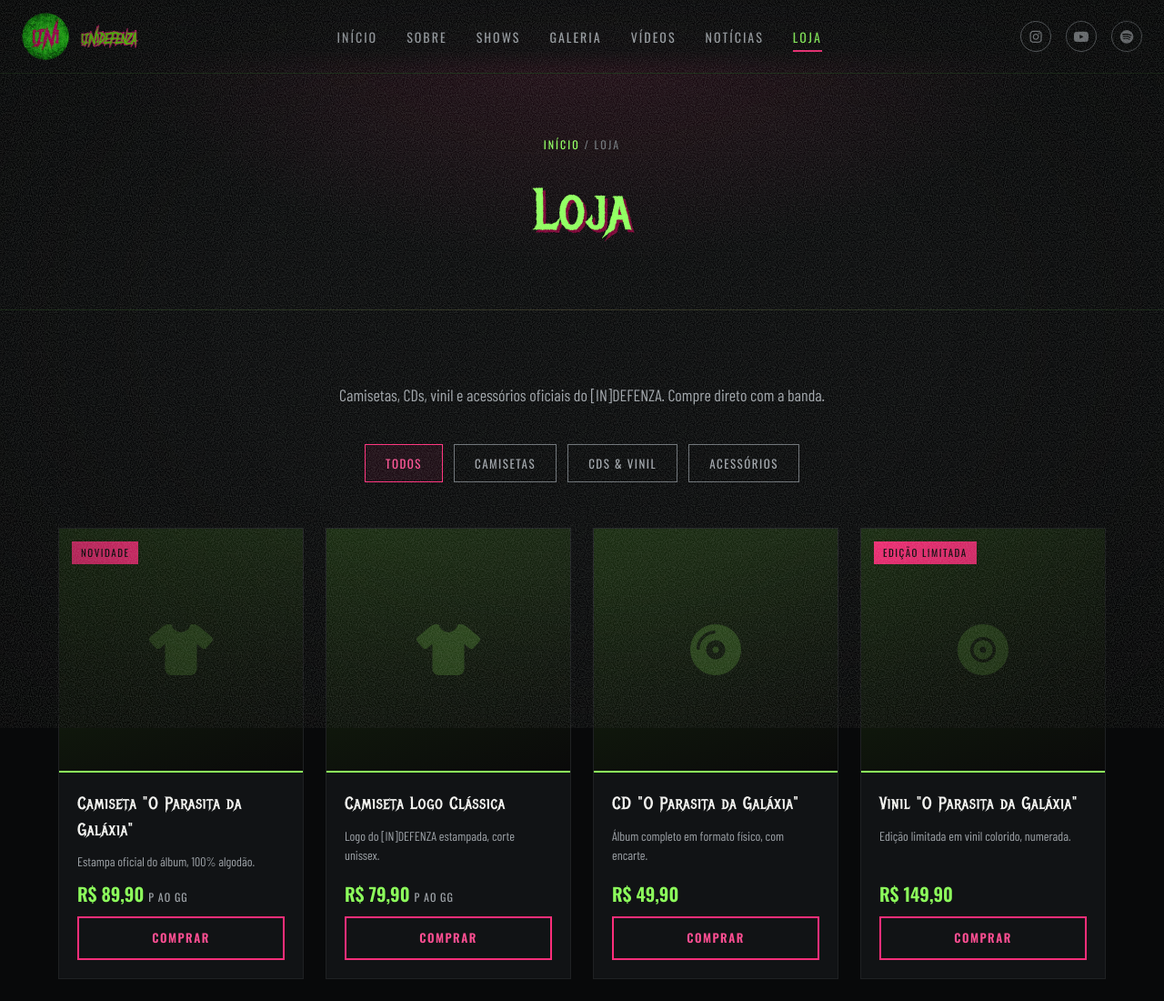
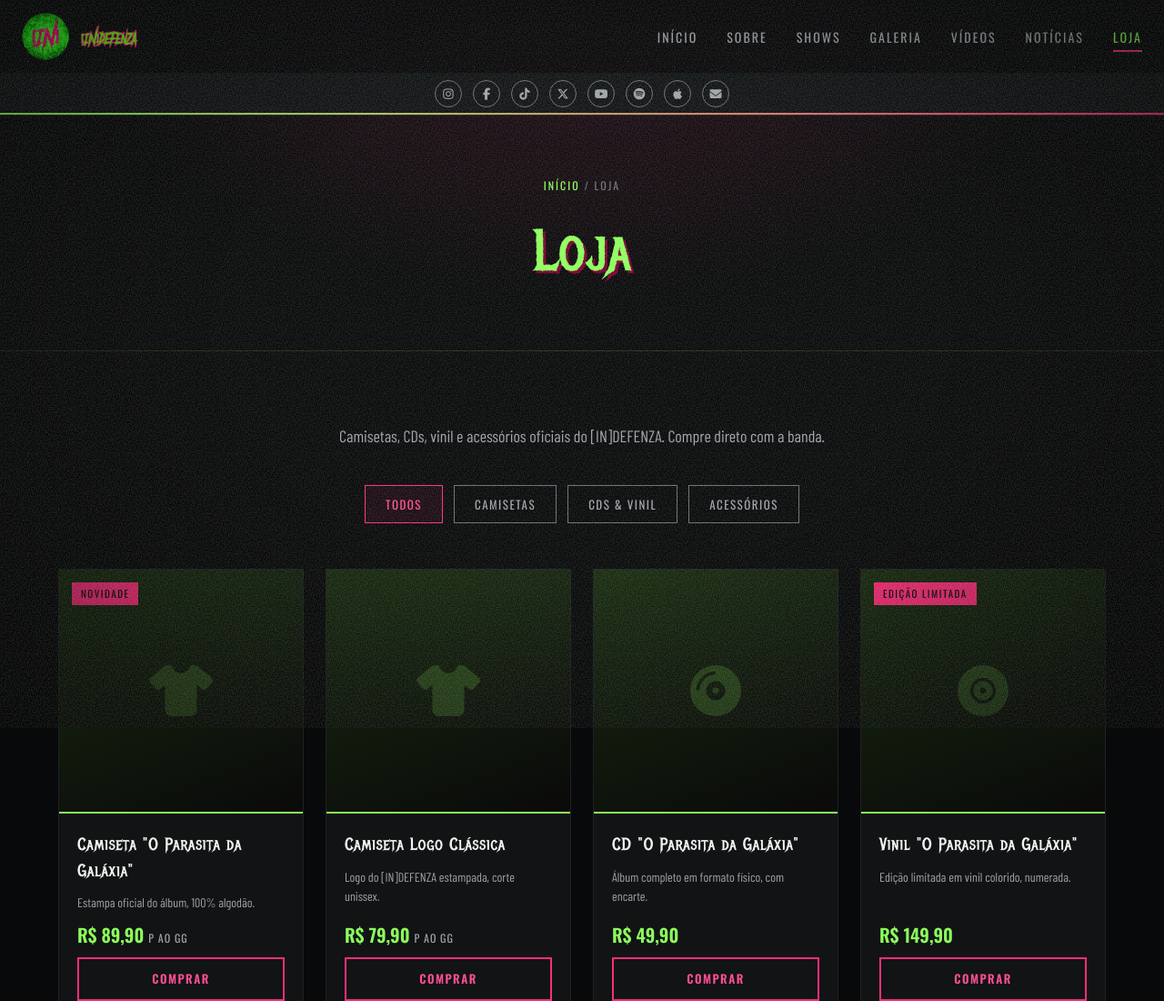
Before and after one commit to Jussilene/site-indefenza, a website: page loja.html in a window 1280 px wide. Shown: the top 1100 px of the page at 91% size. Drawn offline with nearby package versions, Linux system fonts and the light colour scheme; a web font is replaced by a local one.

Commit message:
Adiciona faixa de redes sociais estilo Iron Maiden no cabeçalho
Substitui os 3 ícones antigos (escondidos no mobile) por uma faixa
full-width com 8 redes (Instagram, Facebook, TikTok, X, YouTube,
Spotify, Apple Music, e-mail), visível em desktop e mobile, usando a
paleta verde/rosa neon do site em vez de vermelho. Links novos ficam
editáveis em data/site.json e no painel admin.

```diff
--- a/admin/admin.js
+++ b/admin/admin.js
@@ -23,8 +23,12 @@
         { chave: 'contatoEmail', label: 'E-mail de contato', tipo: 'texto' },
         { chave: 'contatoWhatsapp', label: 'WhatsApp (só números, com DDI e DDD — ex: 5541999999999)', tipo: 'texto' },
         { chave: 'instagram', label: 'Link do Instagram', tipo: 'texto' },
+        { chave: 'facebook', label: 'Link do Facebook', tipo: 'texto' },
+        { chave: 'tiktok', label: 'Link do TikTok', tipo: 'texto' },
+        { chave: 'twitter', label: 'Link do X (Twitter)', tipo: 'texto' },
         { chave: 'youtube', label: 'Link do YouTube', tipo: 'texto' },
         { chave: 'spotify', label: 'Link do Spotify', tipo: 'texto' },
+        { chave: 'applemusic', label: 'Link do Apple Music', tipo: 'texto' },
         { chave: 'threads', label: 'Link do Threads', tipo: 'texto' }
       ]
     },
--- a/assets/css/style.css
+++ b/assets/css/style.css
@@ -166,25 +166,38 @@ p{ margin:0 0 1em; color:var(--cinza-claro); }
 .nav-principal a:hover::after,
 .nav-principal a.ativo::after{ width:100%; }
 
-.nav-social{
+/* Faixa de redes sociais, estilo "Iron Maiden Network" — na paleta verde/rosa do site (sem vermelho) */
+.social-bar{
+  position:relative;
   display:flex;
-  gap:16px;
   align-items:center;
+  justify-content:center;
+  flex-wrap:wrap;
+  gap:12px;
+  padding:8px 24px;
+  background:var(--preto-2);
 }
-.nav-social a{
-  width:34px; height:34px;
+.social-bar::after{
+  content:"";
+  position:absolute; left:0; right:0; bottom:0;
+  height:2px;
+  background:linear-gradient(90deg,var(--verde-neon),var(--rosa));
+}
+.social-bar a{
+  width:30px; height:30px;
   border:1px solid var(--cinza);
   border-radius:50%;
   display:flex; align-items:center; justify-content:center;
-  font-size:15px;
+  font-size:13px;
   color:var(--cinza-claro);
   transition:all .25s ease;
 }
-.nav-social a:hover{
-  border-color:var(--verde-neon);
+.social-bar a:hover{
+  border-color:var(--rosa);
   color:var(--preto);
-  background:var(--verde-neon);
+  background:var(--rosa);
   transform:translateY(-2px) rotate(-4deg);
+  box-shadow:0 0 12px rgba(255,46,122,.55);
 }
 
 .menu-toggle{
@@ -214,7 +227,7 @@ p{ margin:0 0 1em; color:var(--cinza-claro); }
   align-items:center;
   justify-content:center;
   text-align:center;
-  padding:140px 24px 80px;
+  padding:185px 24px 80px;
   background-color:#08090a;
   background-repeat:no-repeat;
   background-position:center, center, center, center;
@@ -428,7 +441,7 @@ p{ margin:0 0 1em; color:var(--cinza-claro); }
 
 /* ===================== SEÇÃO PADRÃO PÁGINAS INTERNAS ===================== */
 .pagina-topo{
-  padding:150px 0 60px;
+  padding:195px 0 60px;
   text-align:center;
   position:relative;
   background:
@@ -866,7 +879,6 @@ section{ padding:80px 0; }
     border-left:1px solid var(--verde-esc);
   }
   .nav-principal.aberto{ transform:translateX(0); }
-  .nav-social{ display:none; }
   .menu-toggle{ display:flex; }
   .hub-grid{ grid-template-columns:1fr 1fr; }
   .integrantes-grid{ grid-template-columns:1fr 1fr; }
@@ -876,6 +888,10 @@ section{ padding:80px 0; }
   .show-acao{ grid-column:1/3; }
   .footer-grid{ grid-template-columns:1fr; }
   .produto-grid{ grid-template-columns:1fr 1fr; }
+}
+@media (max-width:480px){
+  .social-bar{ gap:8px; padding:8px 14px; }
+  .social-bar a{ width:26px; height:26px; font-size:11px; }
 }
 
 /* ===================== LOJA ===================== */
--- a/assets/js/conteudo.js
+++ b/assets/js/conteudo.js
@@ -53,8 +53,12 @@
       el.href = `https://wa.me/${site.contatoWhatsapp}${texto ? '?text=' + encodeURIComponent(texto) : ''}`;
     });
     document.querySelectorAll('[data-campo="instagram"]').forEach(el => { if (site.instagram) el.href = site.instagram; });
+    document.querySelectorAll('[data-campo="facebook"]').forEach(el => { if (site.facebook) el.href = site.facebook; });
+    document.querySelectorAll('[data-campo="tiktok"]').forEach(el => { if (site.tiktok) el.href = site.tiktok; });
+    document.querySelectorAll('[data-campo="twitter"]').forEach(el => { if (site.twitter) el.href = site.twitter; });
     document.querySelectorAll('[data-campo="youtube"]').forEach(el => { if (site.youtube) el.href = site.youtube; });
     document.querySelectorAll('[data-campo="spotify"]').forEach(el => { if (site.spotify) el.href = site.spotify; });
+    document.querySelectorAll('[data-campo="applemusic"]').forEach(el => { if (site.applemusic) el.href = site.applemusic; });
     document.querySelectorAll('[data-campo="threads"]').forEach(el => { if (site.threads) el.href = site.threads; });
   }
 
--- a/data/site.json
+++ b/data/site.json
@@ -8,7 +8,11 @@
   "contatoEmail": "contato@indefenza.com.br",
   "contatoWhatsapp": "5541900000000",
   "instagram": "https://instagram.com/indefenza.hc",
+  "facebook": "#",
+  "tiktok": "#",
+  "twitter": "#",
   "youtube": "https://www.youtube.com/playlist?list=OLAK5uy_lvXv8MRwFqqHhY0XZaXhaPbAVAGhIUtFA",
   "spotify": "https://open.spotify.com/artist/7vHwvY7n9jtWfpbA3md1hq",
+  "applemusic": "#",
   "threads": "#"
 }
--- a/loja.html
+++ b/loja.html
@@ -27,12 +27,17 @@
       <a href="noticias.html">Notícias</a>
       <a href="loja.html" class="ativo">Loja</a>
     </nav>
-    <div class="nav-social">
-      <a href="https://instagram.com/indefenza.hc" data-campo="instagram" target="_blank" rel="noopener" aria-label="Instagram"><i class="fa-brands fa-instagram"></i></a>
-      <a href="#" data-campo="youtube" target="_blank" rel="noopener" aria-label="YouTube"><i class="fa-brands fa-youtube"></i></a>
-      <a href="#" data-campo="spotify" target="_blank" rel="noopener" aria-label="Spotify"><i class="fa-brands fa-spotify"></i></a>
-    </div>
     <button class="menu-toggle" aria-label="Abrir menu"><span></span><span></span><span></span></button>
+  </div>
+  <div class="social-bar">
+    <a href="https://instagram.com/indefenza.hc" data-campo="instagram" target="_blank" rel="noopener" aria-label="Instagram"><i class="fa-brands fa-instagram"></i></a>
+    <a href="#" data-campo="facebook" target="_blank" rel="noopener" aria-label="Facebook"><i class="fa-brands fa-facebook-f"></i></a>
+    <a href="#" data-campo="tiktok" target="_blank" rel="noopener" aria-label="TikTok"><i class="fa-brands fa-tiktok"></i></a>
+    <a href="#" data-campo="twitter" target="_blank" rel="noopener" aria-label="X (Twitter)"><i class="fa-brands fa-x-twitter"></i></a>
+    <a href="#" data-campo="youtube" target="_blank" rel="noopener" aria-label="YouTube"><i class="fa-brands fa-youtube"></i></a>
+    <a href="#" data-campo="spotify" target="_blank" rel="noopener" aria-label="Spotify"><i class="fa-brands fa-spotify"></i></a>
+    <a href="#" data-campo="applemusic" target="_blank" rel="noopener" aria-label="Apple Music"><i class="fa-brands fa-apple"></i></a>
+    <a href="mailto:contato@indefenza.com.br" data-campo="contatoEmailHref" aria-label="E-mail"><i class="fa-solid fa-envelope"></i></a>
   </div>
 </header>
 
```
Also changed, not shown: galeria.html (+10 -5 lines), index.html (+10 -6 lines), noticias.html (+10 -5 lines), shows.html (+10 -5 lines), sobre.html (+10 -5 lines), videos.html (+10 -5 lines).
